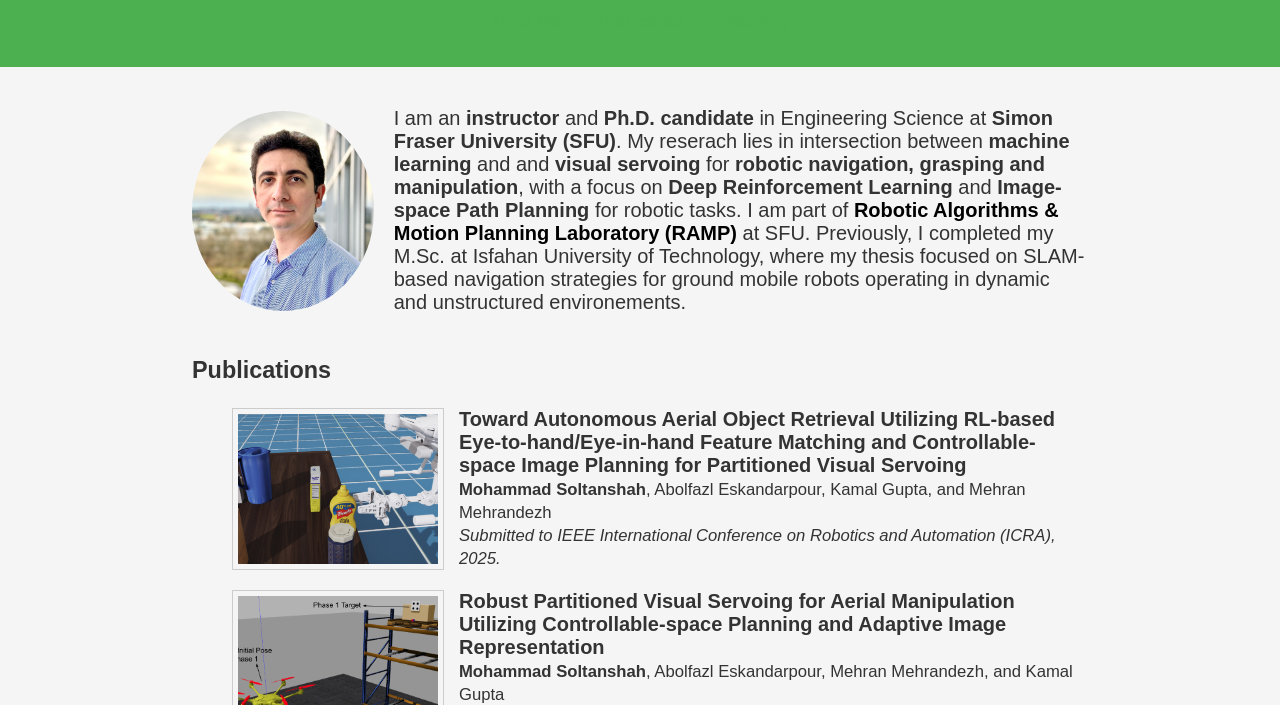
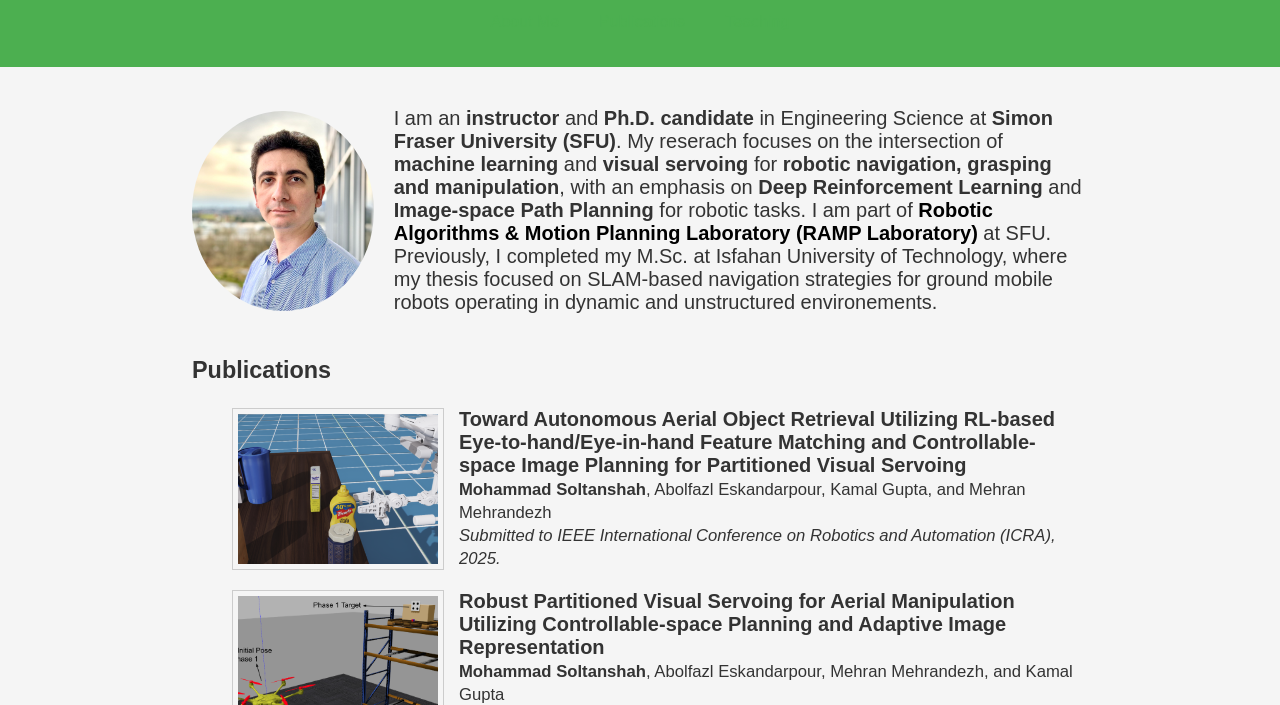
Before and after one commit to msoltanshah/msoltanshah.github.io, a plain HTML site: page index.html in a window 1280 px wide. Shown: the part 94-799 px from the top of the page. Drawn offline with Linux system fonts and the light colour scheme.

Commit message:
commit 130

```diff
--- a/index.html
+++ b/index.html
@@ -99,9 +99,9 @@
             <img src="projects/mohammad_soltanshah_photo.jpg" alt="Mohammad Soltanshah" class="profile">
             <p>
                 I am an <strong>instructor</strong> and <strong>Ph.D. candidate</strong> in Engineering Science at <strong>Simon Fraser University (SFU)</strong>.
-                My reserach lies in intersection between <strong>machine learning</strong> and and <strong>visual servoing</strong> for <strong>robotic navigation, grasping and manipulation</strong>,
-                with a focus on <strong>Deep Reinforcement Learning</strong> and <strong>Image-space Path Planning</strong> for robotic tasks. I am part of <a href="https://sites.google.com/view/ramp-sfu/home?authuser=0" target="_blank" rel="noopener noreferrer">
-                <strong>Robotic Algorithms & Motion Planning Laboratory (RAMP)</strong></a> at SFU. Previously, I completed my M.Sc. at  Isfahan University of Technology, where my
+                My reserach focuses on the intersection of <strong>machine learning</strong> and <strong>visual servoing</strong> for <strong>robotic navigation, grasping and manipulation</strong>,
+                with an emphasis on <strong>Deep Reinforcement Learning</strong> and <strong>Image-space Path Planning</strong> for robotic tasks. I am part of <a href="https://sites.google.com/view/ramp-sfu/home?authuser=0" target="_blank" rel="noopener noreferrer">
+                <strong>Robotic Algorithms & Motion Planning Laboratory (RAMP Laboratory)</strong></a> at SFU. Previously, I completed my M.Sc. at  Isfahan University of Technology, where my
                 thesis focused on SLAM-based navigation strategies for ground mobile robots operating in dynamic and unstructured environements.
             </p>
         </div>
```
